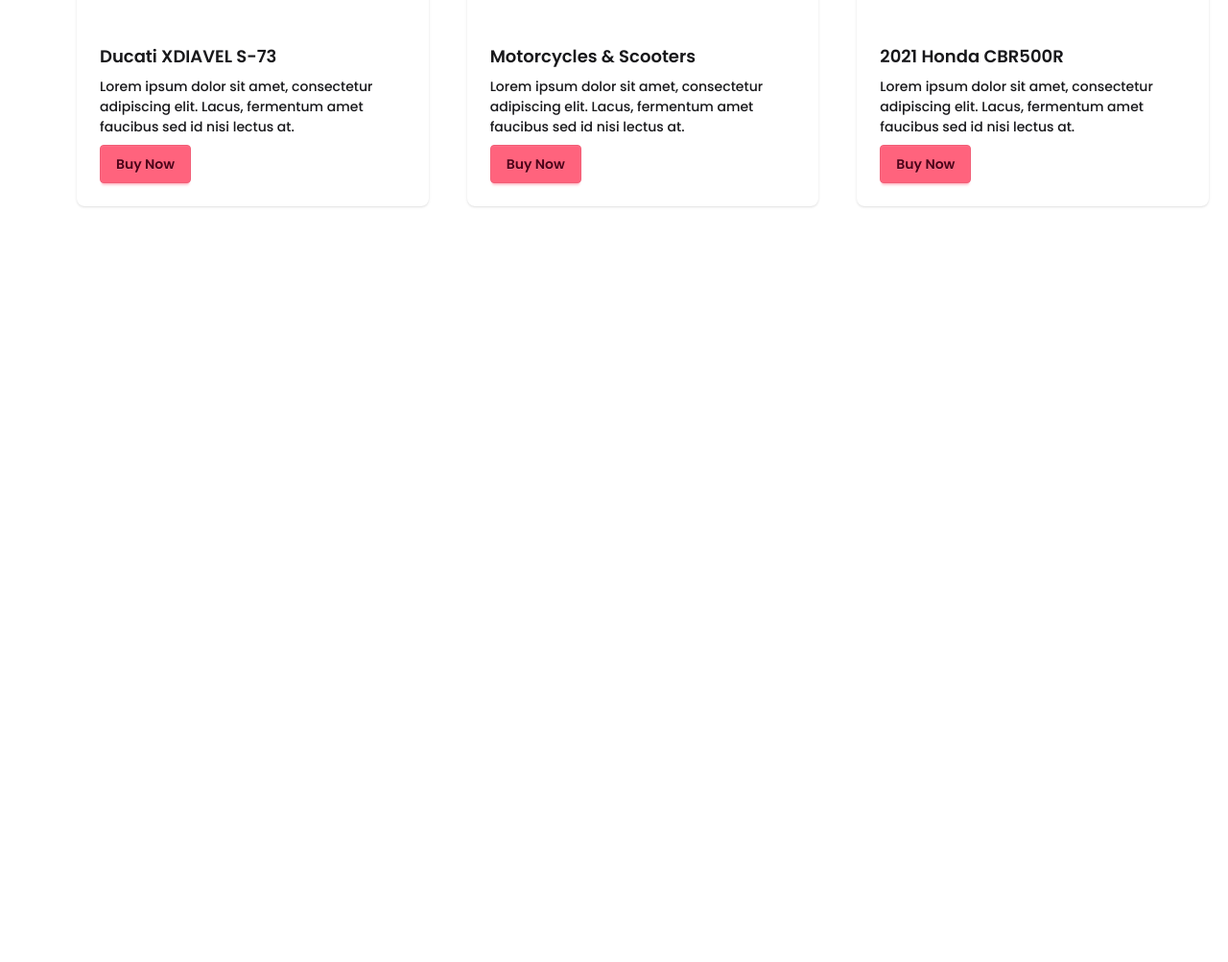
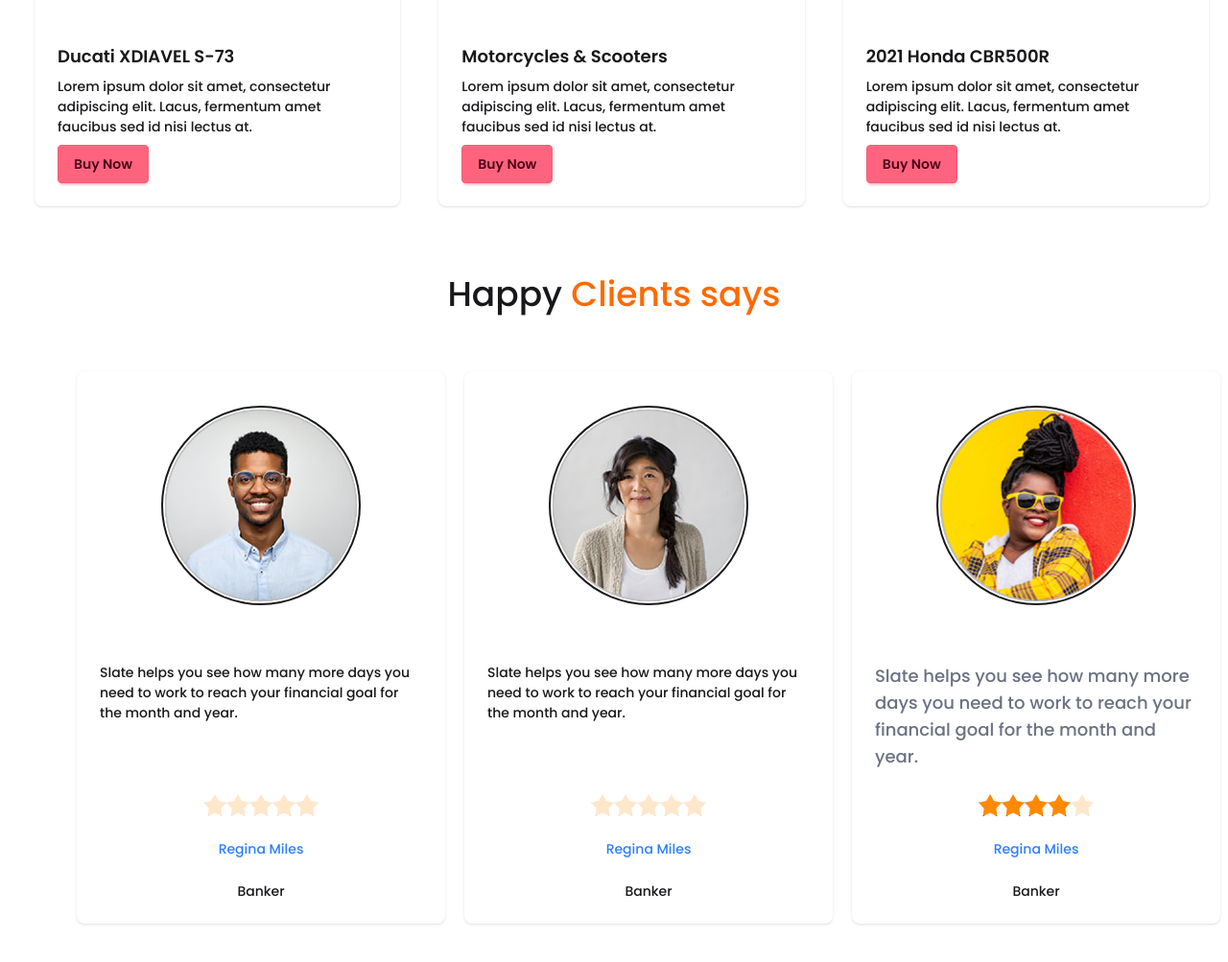
Before and after one commit to mamun2840/Biker-Zone-Using-Tailwind-Css-Daisy-UI, a plain HTML site: page index.html in a window 1280 px wide. Shown: the part 1552-2555 px from the top of the page at 96% size. Before the commit the page ends 1839 px from the top, so only its background shows below. Drawn offline with nearby package versions, Linux system fonts and the light colour scheme.

Commit message:
happy-clients

```diff
--- a/index.html
+++ b/index.html
@@ -150,7 +150,7 @@
         <section class="my-18  ">
           <h3 class="text-4xl font-bold text-center mb-15">Latest News</h3>
           <!--card-->
-    <div class="grid grid-cols-1 md:grid-cols-2 gap-10 lg:grid-cols-3 px-5 lg:ml-15">
+    <div class="grid grid-cols-1 md:grid-cols-2 gap-10 lg:grid-cols-3 px-5 lg:ml-4">
             <!--card-1-->
   <div class="card bg-base-100 shadow-sm space-y-6">
   <figure>
@@ -192,6 +192,92 @@
 </div>
     </div>
         </section>
+
+        <!--Happy Clients-->
+
+        <section class="my-15">
+          <h3 class="text-4xl mb-15 text-center">Happy <span class="text-orange-500">Clients says</span></h3>
+          <!--card-->
+          <div class="grid grid-cols-1 md:grid-cols-2 lg:grid-cols-3 gap-8 px-5 ml-10 lg:ml-15">
+            <div class="card bg-base-100 w-96 shadow-sm">
+         <figure>
+         <div class="avatar p-10">
+         <div class="ring-primary ring-offset-base-100 w-50 rounded-full ring-2 ring-offset-2">
+         <img src="images/others/user-1.png" />
+         </div>
+         </div>
+         </figure>
+         <div class="card-body">
+         <p>Slate helps you see how
+             many more days you need
+             to work to reach your financial
+             goal for the month and year.</p>
+
+         </div>
+        <div class="rating flex justify-center  ">
+        <input type="radio" name="rating-2" class="mask mask-star-2 bg-orange-400" aria-label="1 star" />
+        <input type="radio" name="rating-2" class="mask mask-star-2 bg-orange-400" aria-label="2 star" checked="checked" />
+        <input type="radio" name="rating-2" class="mask mask-star-2 bg-orange-400" aria-label="1 star" />
+        <input type="radio" name="rating-2" class="mask mask-star-2 bg-orange-400" aria-label="2 star" checked="checked" />
+       <input type="radio" name="rating-2" class="mask mask-star-2 bg-orange-400" aria-label="5 star" />
+      </div>
+      <p class="text-blue-500 text-center text-sm my-6">Regina Miles</p>
+      <p class="text-sm text-center mb-6">Banker</p>
+       </div>
+
+                   <div class="card bg-base-100 w-96 shadow-sm">
+         <figure>
+         <div class="avatar p-10">
+         <div class="ring-primary ring-offset-base-100 w-50 rounded-full ring-2 ring-offset-2">
+         <img src="images/others/user-2.png" />
+         </div>
+         </div>
+         </figure>
+         <div class="card-body">
+         <p>Slate helps you see how
+             many more days you need
+             to work to reach your financial
+             goal for the month and year.</p>
+
+         </div>
+        <div class="rating flex justify-center ">
+        <input type="radio" name="rating-2" class="mask mask-star-2 bg-orange-400" aria-label="1 star" />
+        <input type="radio" name="rating-2" class="mask mask-star-2 bg-orange-400" aria-label="2 star" checked="checked" />
+        <input type="radio" name="rating-2" class="mask mask-star-2 bg-orange-400" aria-label="1 star" />
+        <input type="radio" name="rating-2" class="mask mask-star-2 bg-orange-400" aria-label="2 star" checked="checked" />
+       <input type="radio" name="rating-2" class="mask mask-star-2 bg-orange-400" aria-label="5 star" />
+      </div>
+      <p class="text-blue-500 text-center text-sm my-6">Regina Miles</p>
+      <p class="text-sm text-center mb-6">Banker</p>
+       </div>
+
+                   <div class="card bg-base-100 w-96 shadow-sm">
+         <figure>
+         <div class="avatar p-10">
+         <div class="ring-primary ring-offset-base-100 w-50 rounded-full ring-2 ring-offset-2">
+         <img src="images/others/user-3.png" />
+         </div>
+         </div>
+         </figure>
+         <div class="card-body">
+         <p class="text-lg text-gray-500">Slate helps you see how
+             many more days you need
+             to work to reach your financial
+             goal for the month and year.</p>
+
+         </div>
+        <div class="rating flex justify-center ">
+        <input type="radio" name="rating-2" class="mask mask-star-2 bg-orange-400" aria-label="1 star" />
+        <input type="radio" name="rating-2" class="mask mask-star-2 bg-orange-400" aria-label="2 star" checked="checked" />
+        <input type="radio" name="rating-2" class="mask mask-star-2 bg-orange-400" aria-label="1 star" />
+        <input type="radio" name="rating-2" class="mask mask-star-2 bg-orange-400" aria-label="2 star" checked="checked" />
+       <input type="radio" name="rating-2" class="mask mask-star-2 bg-orange-400" aria-label="5 star" />
+      </div>
+      <p class="text-blue-500 text-center text-sm my-6">Regina Miles</p>
+      <p class="text-sm text-center mb-6">Banker</p>
+       </div>
+          </div>
+        </section>
     </main>
 
     <!--Footer Section-->
```
